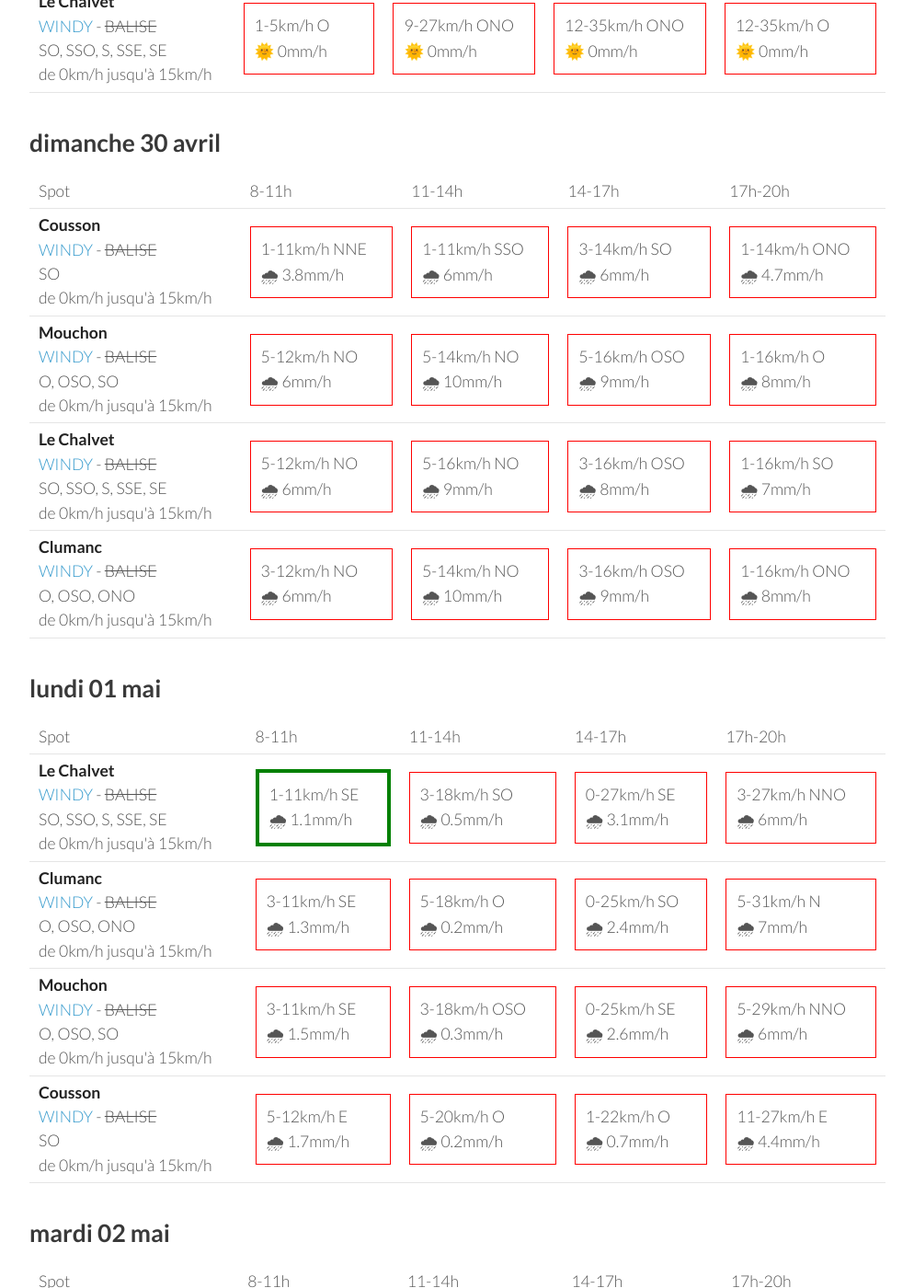
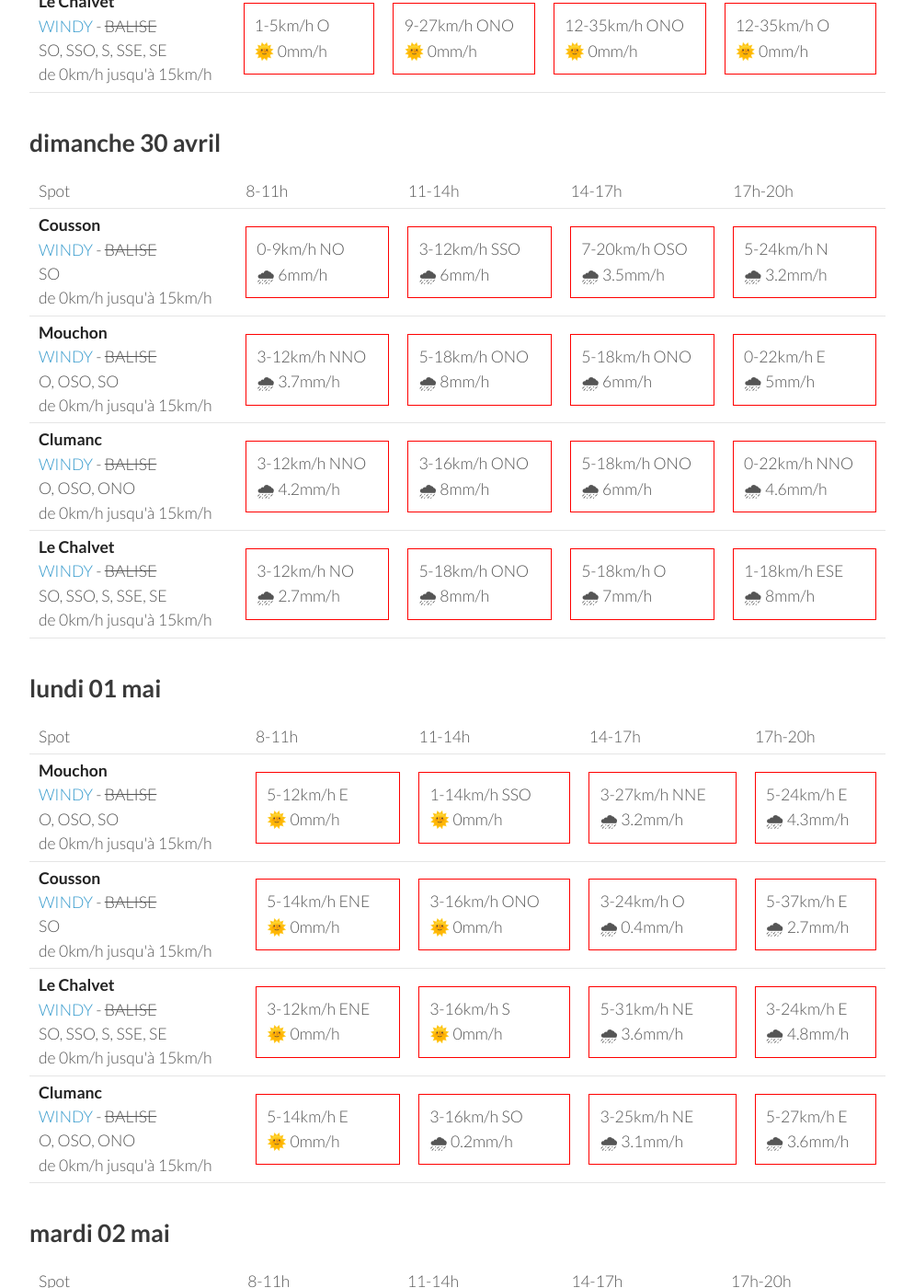
Before and after one commit to parapente-dans-le-nord/parapente-dans-le-nord.github.io, a Jekyll site: the page built from saint_andre.markdown, in a window 1280 px wide and 1400 px high, scrolled down 1325 px. Shown: the whole window at 92% size, without its empty margins (26-1020 px from the left). Built offline with Jekyll 4.4.1, drawn with Linux system fonts in a browser that asks for light colours; some of the changed text lies outside the part shown.

Commit message:
update index.markdown

```diff
--- a/saint_andre.markdown
+++ b/saint_andre.markdown
@@ -53,7 +53,7 @@ page mise à jour le vendredi 28 avril 13:36
 
             <td><div class="not-flyable"><p>0-0km/h NA</p><p>🌧️ 0mm/h</p></div></td>
             <td><div class="not-flyable"><p>5-12km/h ONO</p><p>🌧 0.4mm/h</p></div></td>
-            <td><div class="not-flyable"><p>12-27km/h ONO</p><p>🌧 0mm/h</p></div></td>
+            <td><div class="not-flyable"><p>12-29km/h ONO</p><p>🌧 0mm/h</p></div></td>
             <td><div class="not-flyable"><p>12-29km/h ONO</p><p>🌧 0mm/h</p></div></td>
 
     </tr>
@@ -132,40 +132,40 @@ page mise à jour le vendredi 28 avril 13:36
 <tr>
         <td><strong>Cousson</strong><br><a href="https://windy.com/44.054/6.240?43.940,6.241,10,m:eSAaglz">WINDY</a> - <span class="no-balise"> BALISE </span><br> <span class="vent-favorable">SO</span><br><span class="force-vent">de 0km/h jusqu'à 15km/h</span> </td>
 
-            <td><div class="not-flyable"><p>1-11km/h NNE</p><p>🌧 3.8mm/h</p></div></td>
-            <td><div class="not-flyable"><p>1-11km/h SSO</p><p>🌧 6mm/h</p></div></td>
-            <td><div class="not-flyable"><p>3-14km/h SO</p><p>🌧 6mm/h</p></div></td>
-            <td><div class="not-flyable"><p>1-14km/h ONO</p><p>🌧 4.7mm/h</p></div></td>
+            <td><div class="not-flyable"><p>0-9km/h NO</p><p>🌧 6mm/h</p></div></td>
+            <td><div class="not-flyable"><p>3-12km/h SSO</p><p>🌧 6mm/h</p></div></td>
+            <td><div class="not-flyable"><p>7-20km/h OSO</p><p>🌧 3.5mm/h</p></div></td>
+            <td><div class="not-flyable"><p>5-24km/h N</p><p>🌧 3.2mm/h</p></div></td>
 
 
     </tr>
 <tr>
         <td><strong>Mouchon</strong><br><a href="https://windy.com/43.992/6.424?43.878,6.425,10,m:eSuaglR">WINDY</a> - <span class="no-balise"> BALISE </span><br> <span class="vent-favorable">O, OSO, SO</span><br><span class="force-vent">de 0km/h jusqu'à 15km/h</span> </td>
 
-            <td><div class="not-flyable"><p>5-12km/h NO</p><p>🌧 6mm/h</p></div></td>
-            <td><div class="not-flyable"><p>5-14km/h NO</p><p>🌧 10mm/h</p></div></td>
-            <td><div class="not-flyable"><p>5-16km/h OSO</p><p>🌧 9mm/h</p></div></td>
-            <td><div class="not-flyable"><p>1-16km/h O</p><p>🌧 8mm/h</p></div></td>
+            <td><div class="not-flyable"><p>3-12km/h NNO</p><p>🌧 3.7mm/h</p></div></td>
+            <td><div class="not-flyable"><p>5-18km/h ONO</p><p>🌧 8mm/h</p></div></td>
+            <td><div class="not-flyable"><p>5-18km/h ONO</p><p>🌧 6mm/h</p></div></td>
+            <td><div class="not-flyable"><p>0-22km/h E</p><p>🌧 5mm/h</p></div></td>
+
+
+    </tr>
+<tr>
+        <td><strong>Clumanc</strong><br><a href="https://windy.com/44.027/6.402?43.914,6.403,10,m:eSxaglP">WINDY</a> - <span class="no-balise"> BALISE </span><br> <span class="vent-favorable">O, OSO, ONO</span><br><span class="force-vent">de 0km/h jusqu'à 15km/h</span> </td>
+
+            <td><div class="not-flyable"><p>3-12km/h NNO</p><p>🌧 4.2mm/h</p></div></td>
+            <td><div class="not-flyable"><p>3-16km/h ONO</p><p>🌧 8mm/h</p></div></td>
+            <td><div class="not-flyable"><p>5-18km/h ONO</p><p>🌧 6mm/h</p></div></td>
+            <td><div class="not-flyable"><p>0-22km/h NNO</p><p>🌧 4.6mm/h</p></div></td>
 
 
     </tr>
 <tr>
         <td><strong>Le Chalvet</strong><br><a href="https://windy.com/43.979/6.480?43.866,6.480,10,m:eSsaglX">WINDY</a> - <span class="no-balise"> BALISE </span><br> <span class="vent-favorable">SO, SSO, S, SSE, SE</span><br><span class="force-vent">de 0km/h jusqu'à 15km/h</span> </td>
 
-            <td><div class="not-flyable"><p>5-12km/h NO</p><p>🌧 6mm/h</p></div></td>
-            <td><div class="not-flyable"><p>5-16km/h NO</p><p>🌧 9mm/h</p></div></td>
-            <td><div class="not-flyable"><p>3-16km/h OSO</p><p>🌧 8mm/h</p></div></td>
-            <td><div class="not-flyable"><p>1-16km/h SO</p><p>🌧 7mm/h</p></div></td>
-
-
-    </tr>
-<tr>
-        <td><strong>Clumanc</strong><br><a href="https://windy.com/44.027/6.402?43.914,6.403,10,m:eSxaglP">WINDY</a> - <span class="no-balise"> BALISE </span><br> <span class="vent-favorable">O, OSO, ONO</span><br><span class="force-vent">de 0km/h jusqu'à 15km/h</span> </td>
-
-            <td><div class="not-flyable"><p>3-12km/h NO</p><p>🌧 6mm/h</p></div></td>
-            <td><div class="not-flyable"><p>5-14km/h NO</p><p>🌧 10mm/h</p></div></td>
-            <td><div class="not-flyable"><p>3-16km/h OSO</p><p>🌧 9mm/h</p></div></td>
-            <td><div class="not-flyable"><p>1-16km/h ONO</p><p>🌧 8mm/h</p></div></td>
+            <td><div class="not-flyable"><p>3-12km/h NO</p><p>🌧 2.7mm/h</p></div></td>
+            <td><div class="not-flyable"><p>5-18km/h ONO</p><p>🌧 8mm/h</p></div></td>
+            <td><div class="not-flyable"><p>5-18km/h O</p><p>🌧 7mm/h</p></div></td>
+            <td><div class="not-flyable"><p>1-18km/h ESE</p><p>🌧 8mm/h</p></div></td>
 
 
     </tr>
@@ -186,42 +186,42 @@ page mise à jour le vendredi 28 avril 13:36
       <td>17h-20h</td>
     </tr>
 <tr>
+        <td><strong>Mouchon</strong><br><a href="https://windy.com/43.992/6.424?43.878,6.425,10,m:eSuaglR">WINDY</a> - <span class="no-balise"> BALISE </span><br> <span class="vent-favorable">O, OSO, SO</span><br><span class="force-vent">de 0km/h jusqu'à 15km/h</span> </td>
+
+            <td><div class="not-flyable"><p>5-12km/h E</p><p>🌞 0mm/h</p></div></td>
+            <td><div class="not-flyable"><p>1-14km/h SSO</p><p>🌞 0mm/h</p></div></td>
+            <td><div class="not-flyable"><p>3-27km/h NNE</p><p>🌧 3.2mm/h</p></div></td>
+            <td><div class="not-flyable"><p>5-24km/h E</p><p>🌧 4.3mm/h</p></div></td>
+
+
+    </tr>
+<tr>
+        <td><strong>Cousson</strong><br><a href="https://windy.com/44.054/6.240?43.940,6.241,10,m:eSAaglz">WINDY</a> - <span class="no-balise"> BALISE </span><br> <span class="vent-favorable">SO</span><br><span class="force-vent">de 0km/h jusqu'à 15km/h</span> </td>
+
+            <td><div class="not-flyable"><p>5-14km/h ENE</p><p>🌞 0mm/h</p></div></td>
+            <td><div class="not-flyable"><p>3-16km/h ONO</p><p>🌞 0mm/h</p></div></td>
+            <td><div class="not-flyable"><p>3-24km/h O</p><p>🌧 0.4mm/h</p></div></td>
+            <td><div class="not-flyable"><p>5-37km/h E</p><p>🌧 2.7mm/h</p></div></td>
+
+
+    </tr>
+<tr>
         <td><strong>Le Chalvet</strong><br><a href="https://windy.com/43.979/6.480?43.866,6.480,10,m:eSsaglX">WINDY</a> - <span class="no-balise"> BALISE </span><br> <span class="vent-favorable">SO, SSO, S, SSE, SE</span><br><span class="force-vent">de 0km/h jusqu'à 15km/h</span> </td>
 
-            <td><div class="flyable"><p>1-11km/h SE</p><p>🌧 1.1mm/h</p></div></td>
-            <td><div class="not-flyable"><p>3-18km/h SO</p><p>🌧 0.5mm/h</p></div></td>
-            <td><div class="not-flyable"><p>0-27km/h SE</p><p>🌧 3.1mm/h</p></div></td>
-            <td><div class="not-flyable"><p>3-27km/h NNO</p><p>🌧 6mm/h</p></div></td>
+            <td><div class="not-flyable"><p>3-12km/h ENE</p><p>🌞 0mm/h</p></div></td>
+            <td><div class="not-flyable"><p>3-16km/h S</p><p>🌞 0mm/h</p></div></td>
+            <td><div class="not-flyable"><p>5-31km/h NE</p><p>🌧 3.6mm/h</p></div></td>
+            <td><div class="not-flyable"><p>3-24km/h E</p><p>🌧 4.8mm/h</p></div></td>
 
 
     </tr>
 <tr>
         <td><strong>Clumanc</strong><br><a href="https://windy.com/44.027/6.402?43.914,6.403,10,m:eSxaglP">WINDY</a> - <span class="no-balise"> BALISE </span><br> <span class="vent-favorable">O, OSO, ONO</span><br><span class="force-vent">de 0km/h jusqu'à 15km/h</span> </td>
 
-            <td><div class="not-flyable"><p>3-11km/h SE</p><p>🌧 1.3mm/h</p></div></td>
-            <td><div class="not-flyable"><p>5-18km/h O</p><p>🌧 0.2mm/h</p></div></td>
-            <td><div class="not-flyable"><p>0-25km/h SO</p><p>🌧 2.4mm/h</p></div></td>
-            <td><div class="not-flyable"><p>5-31km/h N</p><p>🌧 7mm/h</p></div></td>
-
-
-    </tr>
-<tr>
-        <td><strong>Mouchon</strong><br><a href="https://windy.com/43.992/6.424?43.878,6.425,10,m:eSuaglR">WINDY</a> - <span class="no-balise"> BALISE </span><br> <span class="vent-favorable">O, OSO, SO</span><br><span class="force-vent">de 0km/h jusqu'à 15km/h</span> </td>
-
-            <td><div class="not-flyable"><p>3-11km/h SE</p><p>🌧 1.5mm/h</p></div></td>
-            <td><div class="not-flyable"><p>3-18km/h OSO</p><p>🌧 0.3mm/h</p></div></td>
-            <td><div class="not-flyable"><p>0-25km/h SE</p><p>🌧 2.6mm/h</p></div></td>
-            <td><div class="not-flyable"><p>5-29km/h NNO</p><p>🌧 6mm/h</p></div></td>
-
-
-    </tr>
-<tr>
-        <td><strong>Cousson</strong><br><a href="https://windy.com/44.054/6.240?43.940,6.241,10,m:eSAaglz">WINDY</a> - <span class="no-balise"> BALISE </span><br> <span class="vent-favorable">SO</span><br><span class="force-vent">de 0km/h jusqu'à 15km/h</span> </td>
-
-            <td><div class="not-flyable"><p>5-12km/h E</p><p>🌧 1.7mm/h</p></div></td>
-            <td><div class="not-flyable"><p>5-20km/h O</p><p>🌧 0.2mm/h</p></div></td>
-            <td><div class="not-flyable"><p>1-22km/h O</p><p>🌧 0.7mm/h</p></div></td>
-            <td><div class="not-flyable"><p>11-27km/h E</p><p>🌧 4.4mm/h</p></div></td>
+            <td><div class="not-flyable"><p>5-14km/h E</p><p>🌞 0mm/h</p></div></td>
+            <td><div class="not-flyable"><p>3-16km/h SO</p><p>🌧 0.2mm/h</p></div></td>
+            <td><div class="not-flyable"><p>3-25km/h NE</p><p>🌧 3.1mm/h</p></div></td>
+            <td><div class="not-flyable"><p>5-27km/h E</p><p>🌧 3.6mm/h</p></div></td>
 
 
     </tr>
@@ -266,7 +266,7 @@ page mise à jour le vendredi 28 avril 13:36
 
             <td><div class="not-flyable"><p>3-12km/h NNE</p><p>🌞 0mm/h</p></div></td>
             <td><div class="not-flyable"><p>1-16km/h OSO</p><p>🌞 0mm/h</p></div></td>
-            <td><div class="not-flyable"><p>3-20km/h NNE</p><p>🌞 0mm/h</p></div></td>
+            <td><div class="not-flyable"><p>5-20km/h NNE</p><p>🌞 0mm/h</p></div></td>
             <td><div class="not-flyable"><p>5-27km/h ONO</p><p>🌧 0.2mm/h</p></div></td>
 
 
```
Also changed, not shown: other parts of saint_andre.markdown (+1 -1 lines).
